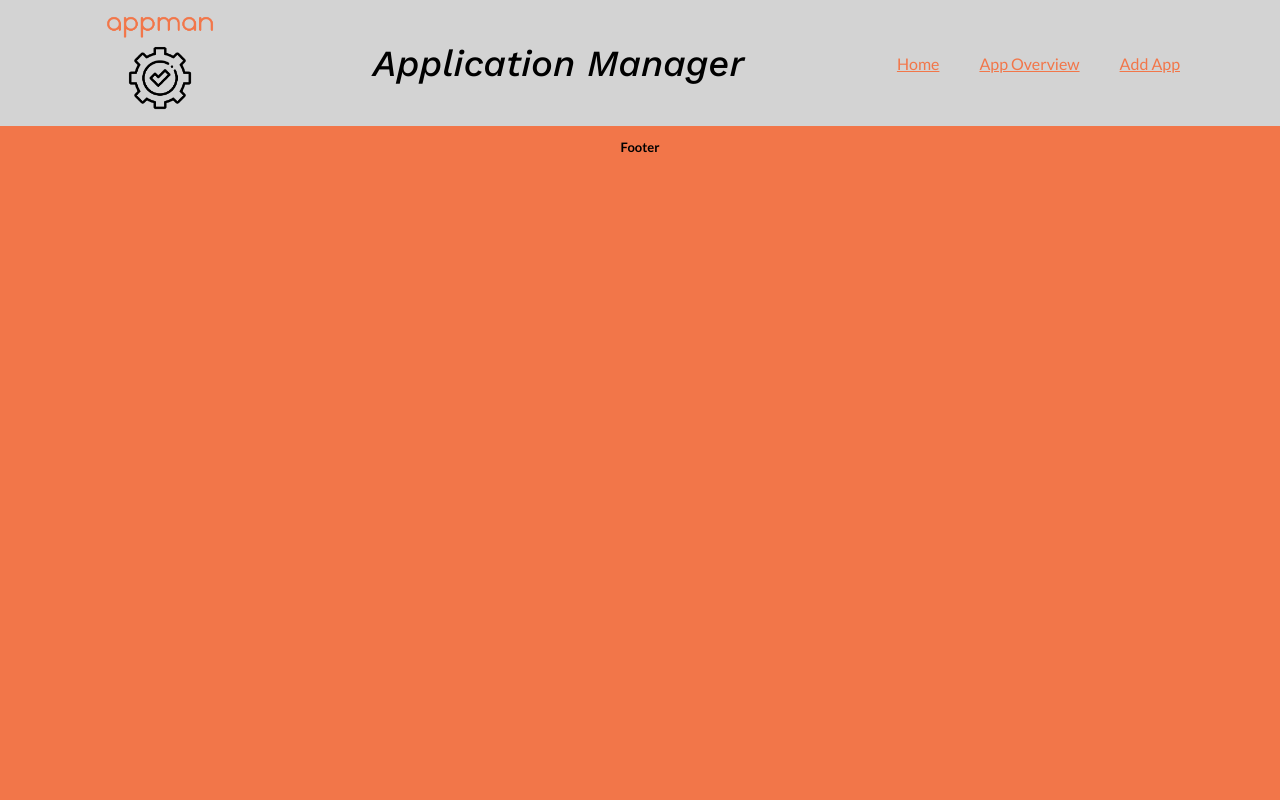
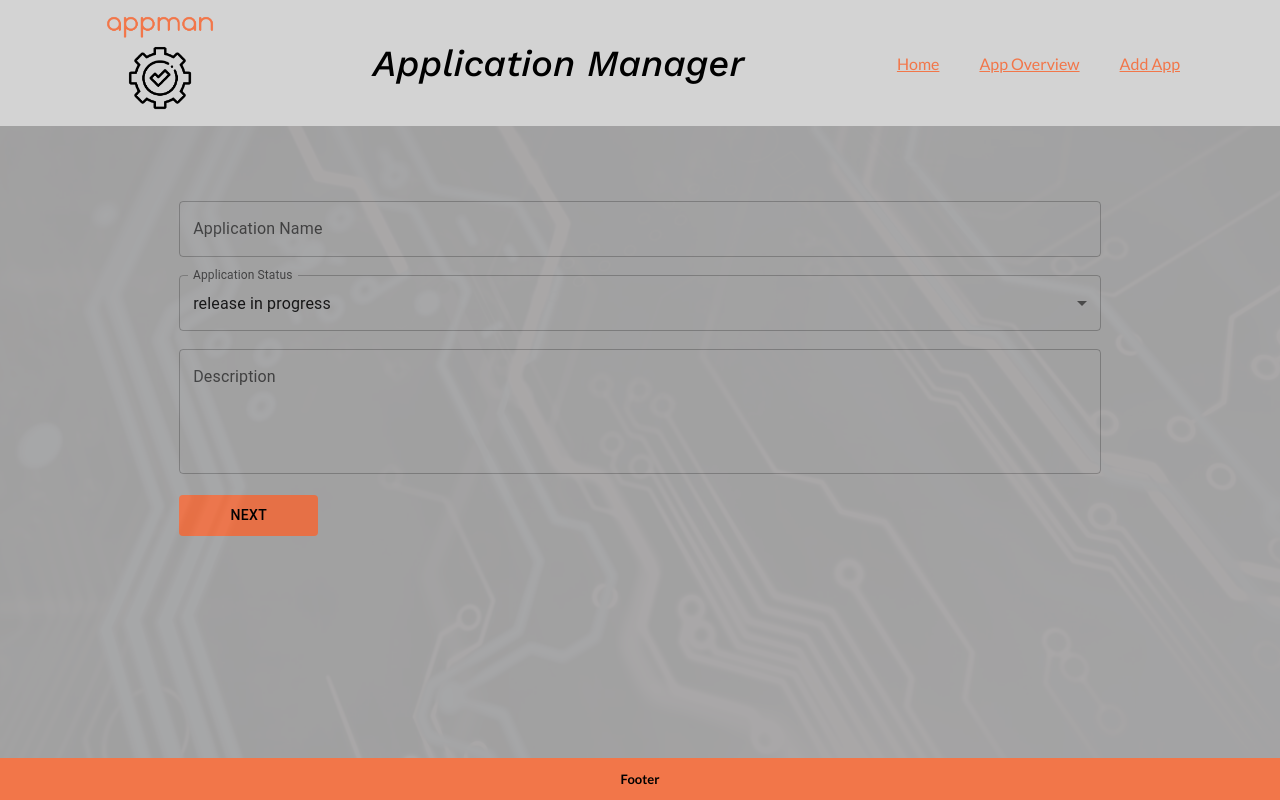
Before and after one commit to nikeskin/application-manager, a React (Create React App) app in the folder frontend/: page /add-app in a window 1280 px wide. Built offline with nearby package versions, Linux system fonts and the light colour scheme.

Commit message:
Start frontend setup for addApplication

```diff
--- a/frontend/src/App.js
+++ b/frontend/src/App.js
@@ -5,6 +5,8 @@ import Header from "./components/Header";
 import Footer from "./components/Footer";
 import AppOverview from "./pages/AppOverview";
 import DetailsPage from "./pages/DetailsPage";
+import AddApp from "./pages/AddApp";
+
 
 function App() {
     return (
@@ -20,6 +22,9 @@ function App() {
                 <Route exact path="/details/:id">
                     <DetailsPage />
                 </Route>
+                <Route exact path="/add-app">
+                    <AddApp />
+                </Route>
             </Switch>
             <Footer/>
         </div>
--- /dev/null
+++ b/frontend/src/components/FinalSubmitButton.js
@@ -0,0 +1,30 @@
+import Button from "@mui/material/Button";
+import styled from "styled-components";
+
+export default function FinalSubmitButton() {
+
+    const log = () => {
+        console.log("submitted")
+    }
+
+    return (
+
+        <MuiButton onClick={log}>Submit</MuiButton>
+
+    )
+
+}
+
+const MuiButton = styled(Button)`
+  && {
+    margin-top: 2%;
+    margin-left: 5%;
+    margin-bottom: 10%;
+    padding: 0.8% 5%;
+    color: black;
+    background-color: #F27649;
+    :hover {
+      background-color: darksalmon;
+    }
+  }
+`
--- a/frontend/src/components/Navbar.js
+++ b/frontend/src/components/Navbar.js
@@ -5,7 +5,7 @@ function Navbar() {
         <NavBarContainer>
             <NavItem to="/">Home</NavItem>
             <NavItem to="/overview">App Overview</NavItem>
-            <NavItem to="/add-application">Add App</NavItem>
+            <NavItem to="/add-app">Add App</NavItem>
         </NavBarContainer>
     )
 }
--- /dev/null
+++ b/frontend/src/components/NextPageButton.js
@@ -0,0 +1,33 @@
+import Button from "@mui/material/Button";
+import styled from "styled-components";
+
+export default function NextPageButton({ appData, formNumber, setFormNumber }) {
+
+    const increaseFormNumber = (event) => {
+        event.preventDefault();
+        const newFormNumber = formNumber+1;
+        setFormNumber(newFormNumber);
+        console.log(appData)
+    }
+
+    return (
+
+        <MuiButton onClick={increaseFormNumber}>Next</MuiButton>
+
+    )
+
+}
+
+const MuiButton = styled(Button)`
+  && {
+    margin-top: 2%;
+    margin-left: 5%;
+    margin-bottom: 10%;
+    padding: 0.8% 5%;
+    color: black;
+    background-color: #F27649;
+    :hover {
+      background-color: darksalmon;
+    }
+  }
+`
--- /dev/null
+++ b/frontend/src/components/PageOne.js
@@ -0,0 +1,92 @@
+import styled from "styled-components";
+import TextField from "@mui/material/TextField";
+import {MenuItem} from "@mui/material";
+
+export default function PageOne({appData, setAppData} ) {
+
+    const appStatus = [
+        {
+            value: 'live',
+        },
+        {
+            value: 'terminated',
+        },
+        {
+            value: 'release in progress',
+        }
+    ];
+
+    const handleChange = (event) => {
+        setAppData({...appData, [event.target.name]: event.target.value})
+    }
+
+    return (
+        <>
+            <MuiTextField value={appData.appName} name="appName" onChange={handleChange} fullWidth label="Application Name" id="appName" />
+            <MuiSelectBox
+                name="appStatus"
+                onChange={handleChange}
+                fullWidth
+                style={{marginTop: '2%'}}
+                id="selectStatus"
+                select
+                label="Application Status"
+                defaultValue="release in progress"
+            >
+                {appStatus.map((option) => (
+                    <MenuItem key={option.value} value={option.value}>
+                        {option.value}
+                    </MenuItem>
+                ))}
+            </MuiSelectBox>
+            <MuiTextArea
+                value={appData.description}
+                name="description"
+                onChange={handleChange}
+                style={{marginTop: '2%'}}
+                id="outlined-multiline-static"
+                fullWidth
+                label="Description"
+                multiline
+                rows={4}
+            />
+        </>
+    )
+
+
+}
+
+
+const MuiTextField = styled(TextField)({
+    '& label.Mui-focused': {
+        color: '#F27649',
+    },
+    '& .MuiOutlinedInput-root': {
+        '&.Mui-focused fieldset': {
+            borderColor: '#F27649',
+        },
+    },
+});
+
+
+const MuiTextArea = styled(TextField)({
+    '& label.Mui-focused': {
+        color: '#F27649',
+    },
+    '& .MuiOutlinedInput-root': {
+        '&.Mui-focused fieldset': {
+            borderColor: '#F27649',
+        },
+    },
+});
+
+const MuiSelectBox = styled(TextField)({
+    '& label.Mui-focused': {
+        color: '#F27649',
+    },
+    '& .MuiOutlinedInput-root': {
+        '&.Mui-focused fieldset': {
+            borderColor: '#F27649',
+        },
+    },
+});
--- /dev/null
+++ b/frontend/src/components/PageThree.js
@@ -0,0 +1,29 @@
+import styled from "styled-components";
+import TextField from "@mui/material/TextField";
+
+export default function PageThree() {
+
+
+    return (
+        <>
+            <MuiTextField fullWidth label="Application Status" id="appStatus" />
+            <MuiTextField style={{marginTop: '2%'}} fullWidth label="Technical Contact" id="technicalContact" />
+        </>
+
+    )
+
+
+}
+
+
+const MuiTextField = styled(TextField)(
+    {
+        '& label.Mui-focused': {
+            color: '#F27649',
+        },
+        '& .MuiOutlinedInput-root': {
+            '&.Mui-focused fieldset': {
+                borderColor: '#F27649',
+            },
+        },
+    });
--- /dev/null
+++ b/frontend/src/components/PageTwo.js
@@ -0,0 +1,29 @@
+import styled from "styled-components";
+import TextField from "@mui/material/TextField";
+
+export default function PageTwo() {
+
+
+    return (
+        <>
+            <MuiTextField fullWidth label="Business Contact" id="businessContact" />
+            <MuiTextField style={{marginTop: '2%'}} fullWidth label="Technical Contact" id="technicalContact" />
+        </>
+
+)
+
+
+}
+
+
+const MuiTextField = styled(TextField)(
+    {
+    '& label.Mui-focused': {
+        color: '#F27649',
+    },
+    '& .MuiOutlinedInput-root': {
+        '&.Mui-focused fieldset': {
+            borderColor: '#F27649',
+        },
+    },
+});
--- /dev/null
+++ b/frontend/src/components/PreviousPageButton.js
@@ -0,0 +1,33 @@
+import Button from "@mui/material/Button";
+import styled from "styled-components";
+
+export default function PreviousPageButton({ formNumber, setFormNumber }) {
+
+    const decreaseFormNumber = (event) => {
+        event.preventDefault();
+        const newFormNumber = formNumber-1;
+        setFormNumber(newFormNumber);
+    }
+
+
+    return (
+
+        <MuiButton onClick={decreaseFormNumber}>Back</MuiButton>
+
+    )
+
+}
+
+const MuiButton = styled(Button)`
+  && {
+    margin-top: 2%;
+    margin-left: 5%;
+    margin-bottom: 10%;
+    padding: 0.8% 5%;
+    color: black;
+    background-color: #F27649;
+    :hover {
+      background-color: darksalmon;
+    }
+  }
+`
--- /dev/null
+++ b/frontend/src/pages/AddApp.js
@@ -0,0 +1,98 @@
+import {useEffect, useState} from "react";
+import styled from "styled-components";
+import * as React from 'react';
+import Box from '@mui/material/Box';
+import PageOne from "../components/PageOne";
+import NextPageButton from "../components/NextPageButton";
+import PageTwo from "../components/PageTwo";
+import PreviousPageButton from "../components/PreviousPageButton";
+import PageThree from "../components/PageThree";
+import FinalSubmitButton from "../components/FinalSubmitButton";
+
+
+export default function AddApp() {
+
+    const [ formNumber, setFormNumber ] = useState(1);
+
+    const [ appData, setAppData ] = useState({
+        appName: "",
+        businessContact: "",
+        technicalContact: "",
+        appStatus: "release in progress",
+        documentation: {
+            conceptOfRolesAndRights: null,
+            supplierContract: null,
+            technicalDesignConcept: null,
+            testingConcept: null,
+            userHandbook: null
+        },
+        description: "",
+        applicationHistory: []
+    })
+
+    const renderPage = () => {
+        switch (formNumber) {
+            // TODO: Parse App data to prepopulate filled fields
+            case 1:
+                return (
+                    <Page>
+                        <PageOne appData={appData} setAppData={setAppData}/>
+                    </Page>
+                )
+            case 2:
+                return (
+                    <Page>
+                        <PageTwo appData={appData} setAppData={setAppData}/>
+                    </Page>
+                )
+            case 3:
+                return (
+                    <Page>
+                        <PageThree appData={appData} setAppData={setAppData}/>
+                    </Page>
+                )
+
+            default:
+                return "Error";
+        }
+    }
+
+
+    useEffect(() => {
+        renderPage()
+        // Eslint disable next line
+    }, [])
+
+
+    return (
+        <MuiBox
+            sx={{
+                width: '80%',
+            }}
+        >
+            <form>
+                {renderPage()}
+                {formNumber >1 && <PreviousPageButton setAppData={setAppData} formNumber={formNumber} setFormNumber={setFormNumber}/> }
+                {formNumber <3 && <NextPageButton appData={appData} setAppData={setAppData} formNumber={formNumber} setFormNumber={setFormNumber}/> }
+                {formNumber === 3 && <FinalSubmitButton /> }
+
+            </form>
+
+        </MuiBox>
+    )
+
+}
+
+const Page = styled.div`
+  padding: 1% 5% 0 5%;
+`
+
+const MuiBox = styled(Box)`
+  && {
+    background-color: darkgrey;
+    opacity: 95%;
+    padding-top: 5%;
+    padding-right: 10%;
+    padding-left: 10%;
+  }
+`
```
